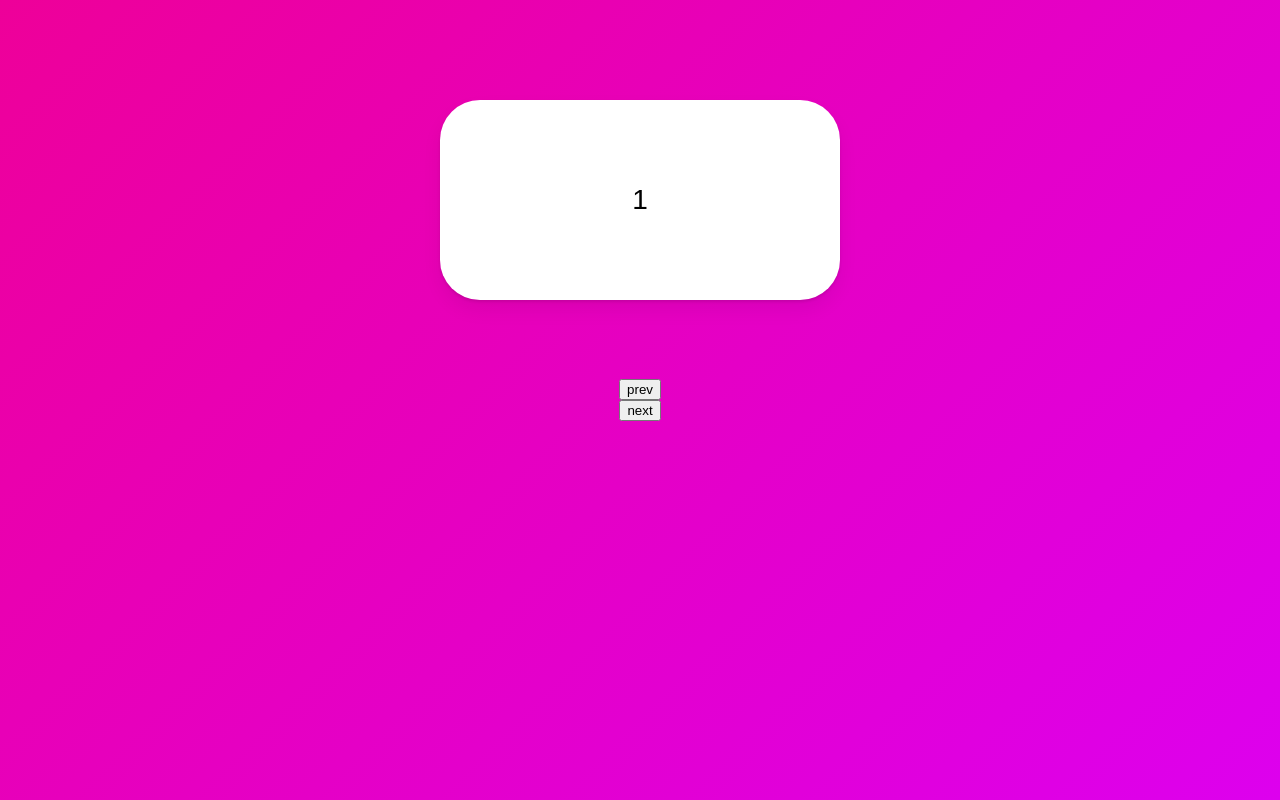
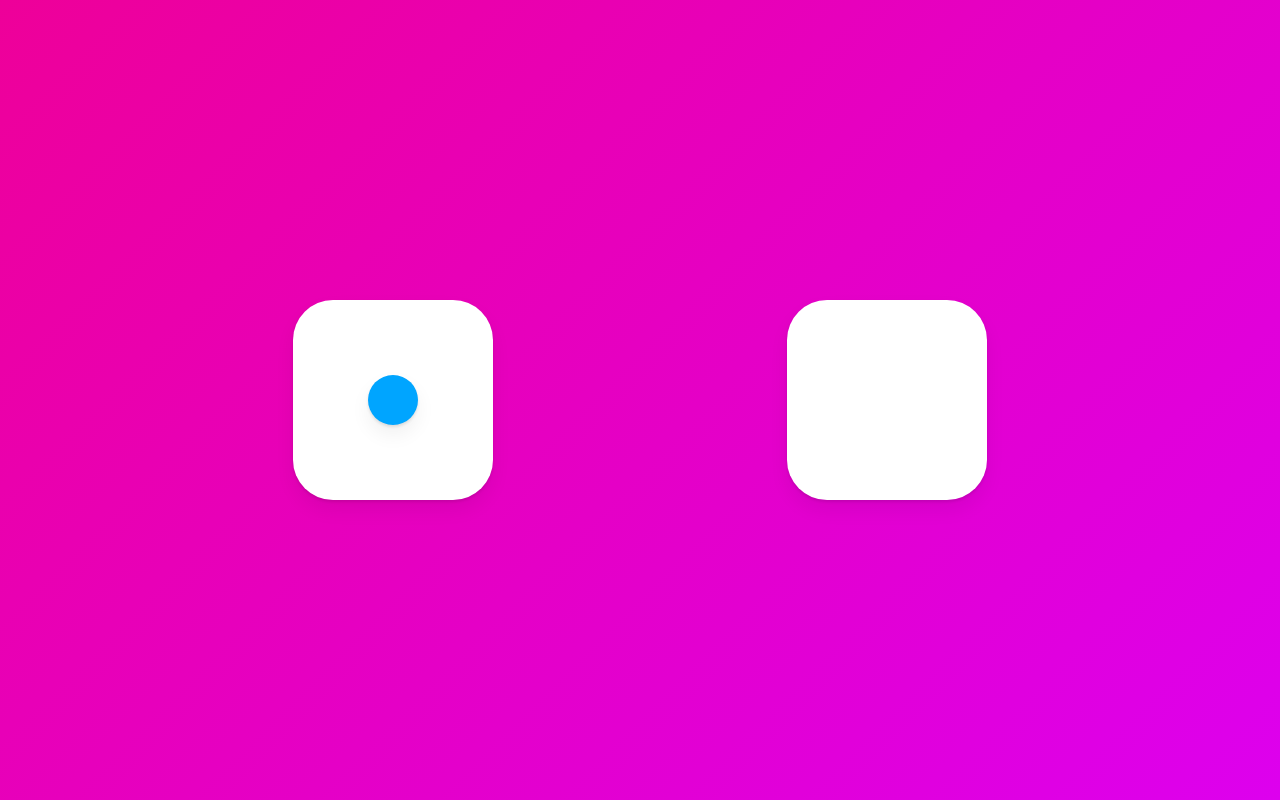
Before and after one commit to devhomh/react-masterclass, a React (Create React App) app in the folder practice-animation/: page / in a window 1280 px wide. Built offline with nearby package versions, Linux system fonts and the light colour scheme.

Commit message:
layout animation

```diff
--- a/practice-animation/src/App.tsx
+++ b/practice-animation/src/App.tsx
@@ -6,76 +6,46 @@
   height: 100vh;
   width: 100vw;
   display: flex;
-  justify-content: center;
+  justify-content: space-evenly;
   align-items: center;
-  flex-direction: column;
 `;
 
 const Box = styled(motion.div)`
-  width: 400px;
+  width: 200px;
   height: 200px;
   background-color: rgba(255, 255, 255, 1);
   border-radius: 40px;
   display: flex;
-  position: absolute;
-  top: 100px;
   justify-content: center;
   align-items: center;
-  font-size: 28px;
   box-shadow: 0 2px 3px rgba(0, 0, 0, 0.1), 0 10px 20px rgba(0, 0, 0, 0.06);
 `;
 
-const box = {
-  entry: (isBack: boolean) => ({
-    x: isBack ? -500 : 500,
-    opacity: 0,
-    scale: 0,
-  }),
-  center: {
-    x: 0,
-    opacity: 1,
-    scale: 1,
-    transition: {
-      duration: 1,
-    },
-  },
-  exit: (isBack: boolean) => ({
-    x: isBack ? 500 : -500,
-    opacity: 0,
-    scale: 0,
-    transition: {
-      duration: 1,
-    },
-  }),
-};
+const Circle = styled(motion.div)`
+  background-color: #00a5ff;
+  width: 50px;
+  height: 50px;
+  border-radius: 50%;
+  box-shadow: 0 2px 3px rgba(0, 0, 0, 0.1), 0 10px 20px rgba(0, 0, 0, 0.06);
+`;
 
 function App() {
-  const [visible, setVisible] = useState(1);
-  const [back, setBack] = useState(false);
-  const nextPlease = () => {
-    setBack(false);
-    setVisible((prev) => (prev === 10 ? 10 : prev + 1));
-  };
-  const prevPlease = () => {
-    setBack(true);
-    setVisible((prev) => (prev === 1 ? 1 : prev - 1));
-  };
+  const [clicked, setClicked] = useState(false);
+  const toggleClicked = () => setClicked((prev) => !prev);
   return (
-    <Wrapper>
-      <AnimatePresence custom={back} mode="wait">
-        <Box
-          custom={back}
-          variants={box}
-          initial="entry"
-          animate="center"
-          exit="exit"
-          key={visible}
-        >
-          {visible}
+    <Wrapper onClick={toggleClicked}>
+      <AnimatePresence>
+        <Box>
+          {!clicked ? (
+            <Circle layoutId="circle" style={{ borderRadius: 50 }} />
+          ) : null}
+        </Box>
+        <Box>
+          {clicked ? (
+            <Circle layoutId="circle" style={{ borderRadius: 0 }} />
+          ) : null}
         </Box>
       </AnimatePresence>
-      <button onClick={prevPlease}>prev</button>
-      <button onClick={nextPlease}>next</button>
     </Wrapper>
   );
 }
```
